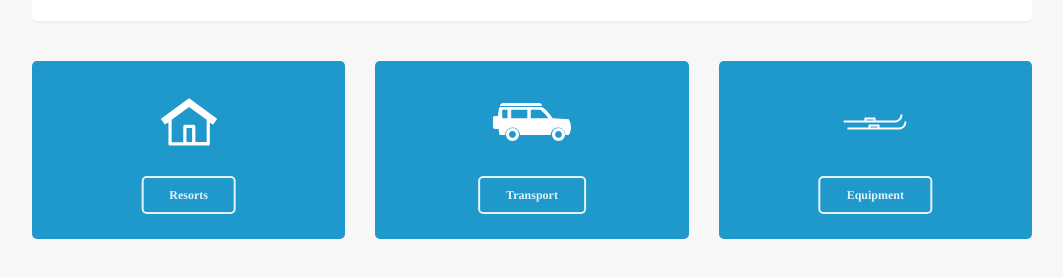
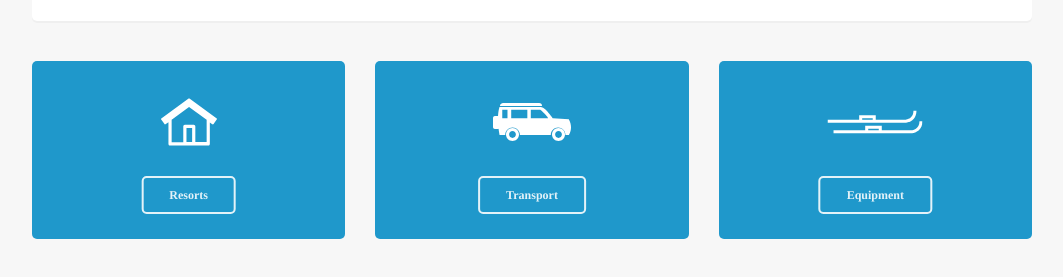
Before and after one commit to robcatto/robcatto.github.io, a Jekyll site: the page built from get-started/index.html, in a window 1280 px wide. Shown: the part 542-819 px from the top of the page, without its empty margins (108-1171 px from the left). Built offline with Jekyll 4.4.1, drawn with Linux system fonts in a browser that asks for light colours; some web fonts are replaced; Markdown is read by kramdown in place of the engine named in the settings.

Commit message:
Update index.html

```diff
--- a/get-started/index.html
+++ b/get-started/index.html
@@ -100,7 +100,7 @@ layout: default
                         </div>
                         <div class="column three">
                             <div class="callout-card">
-                                    <svg width="63px" height="16px" viewBox="0 0 63 16" version="1.1" xmlns="http://www.w3.org/2000/svg" xmlns:xlink="http://www.w3.org/1999/xlink" xmlns:sketch="http://www.bohemiancoding.com/sketch/ns">
+                                    <svg width="63px" height="16px" style="width: 95px;" viewBox="0 0 63 16" version="1.1" xmlns="http://www.w3.org/2000/svg" xmlns:xlink="http://www.w3.org/1999/xlink" xmlns:sketch="http://www.bohemiancoding.com/sketch/ns">
     <!-- Generator: Sketch 3.3.2 (12043) - http://www.bohemiancoding.com/sketch -->
     <title>Equipment</title>
     <desc>Created with Sketch.</desc>
```
